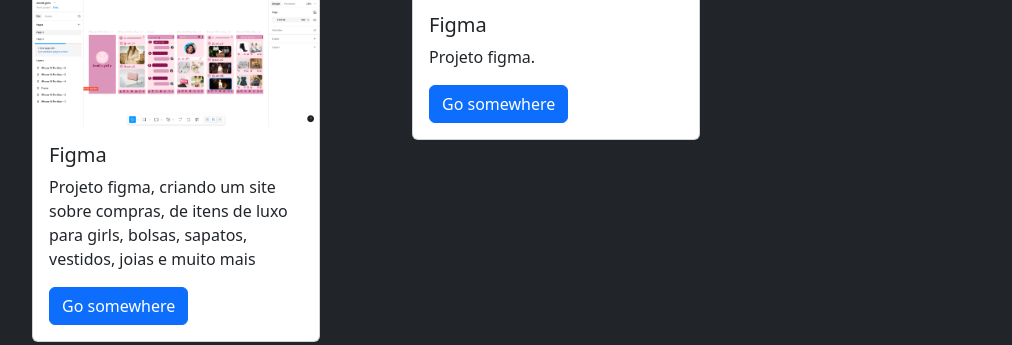
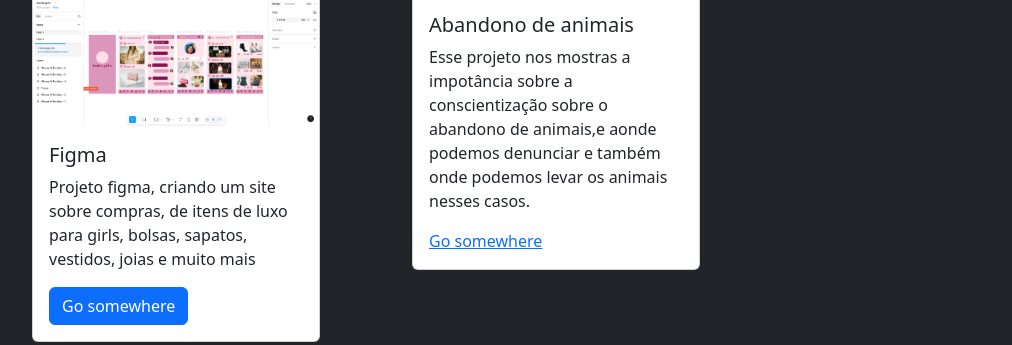
Before and after one commit to BoloDeMorango31/Meu-Portfolio, a plain HTML site: page index.html in a window 1280 px wide. Shown: the part 567-912 px from the top of the page, without its empty margins (50-1062 px from the left). Drawn offline with nearby package versions, Linux system fonts and the light colour scheme.

Commit message:
coloquei outros projetos

```diff
--- a/index.html
+++ b/index.html
@@ -41,9 +41,9 @@
       <div class="card" style="width: 18rem;">
           <img src="..." class="card-img-top" alt="...">
           <div class="card-body">
-            <h5 class="card-title">Figma</h5>
-            <p class="card-text">Projeto figma.</p>
-            <a href="https://www.figma.com/design/bOvKnOfga8JKN8tkOyKrYL/devils-girls?node-id=0-1&p=f&t=nEZindZjC2Af2xk0-0" class="btn btn-primary">Go somewhere</a>
+            <h5 class="card-title">Abandono de animais</h5>
+            <p class="card-text">Esse projeto nos mostras a impotância sobre a conscientização sobre o abandono de animais,e aonde podemos denunciar e também onde podemos levar os animais nesses casos.</p>
+            <a href="https://www.canva.com/design/DAGi8ooUA7w/P6lnmtdBOWWX3KHU2Iy_kw/editclass="btn btn-primary">Go somewhere</a>
           </div>
         </div>
   </div>
```
